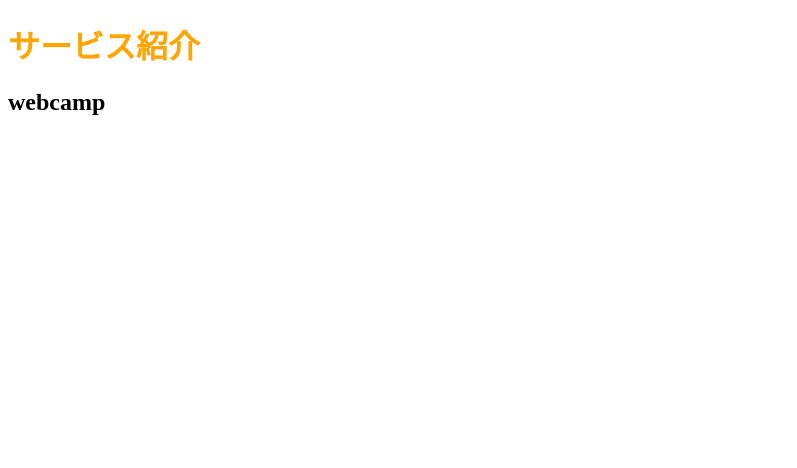
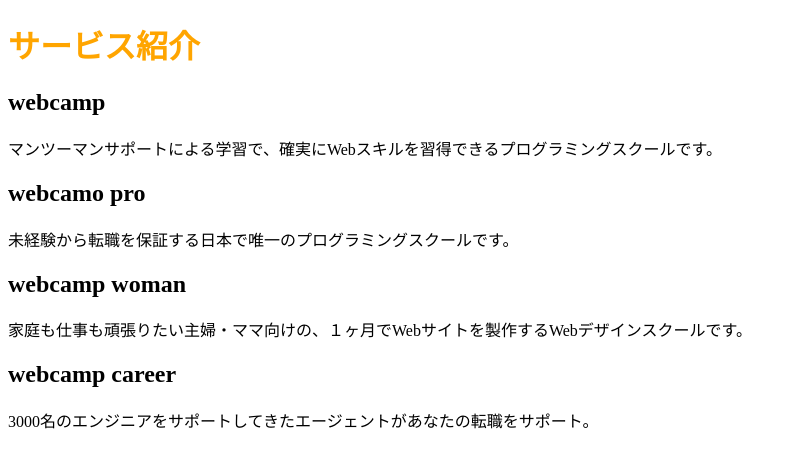
Before and after one commit to asayake1027/study1, a plain HTML site: page sample.html in a window 1280 px wide. Shown: the whole page, without its empty margins (0-797 px from the left). Drawn offline with Linux system fonts and the light colour scheme.

Commit message:
全文の入力（hrefを除く）

```diff
--- a/sample.html
+++ b/sample.html
@@ -9,6 +9,12 @@
   <body>
       <h1>サービス紹介</h1>
       <h2>webcamp</h2>
-
+      <p>マンツーマンサポートによる学習で、確実にWebスキルを習得できるプログラミングスクールです。</p>
+      <h2>webcamo pro</h2>
+      <p>未経験から転職を保証する日本で唯一のプログラミングスクールです。</p>
+      <h2>webcamp woman</h2>
+      <p>家庭も仕事も頑張りたい主婦・ママ向けの、１ヶ月でWebサイトを製作するWebデザインスクールです。</p>
+      <h2>webcamp career</h2>
+      <p>3000名のエンジニアをサポートしてきたエージェントがあなたの転職をサポート。</p>
   </body>
 </html>
```
